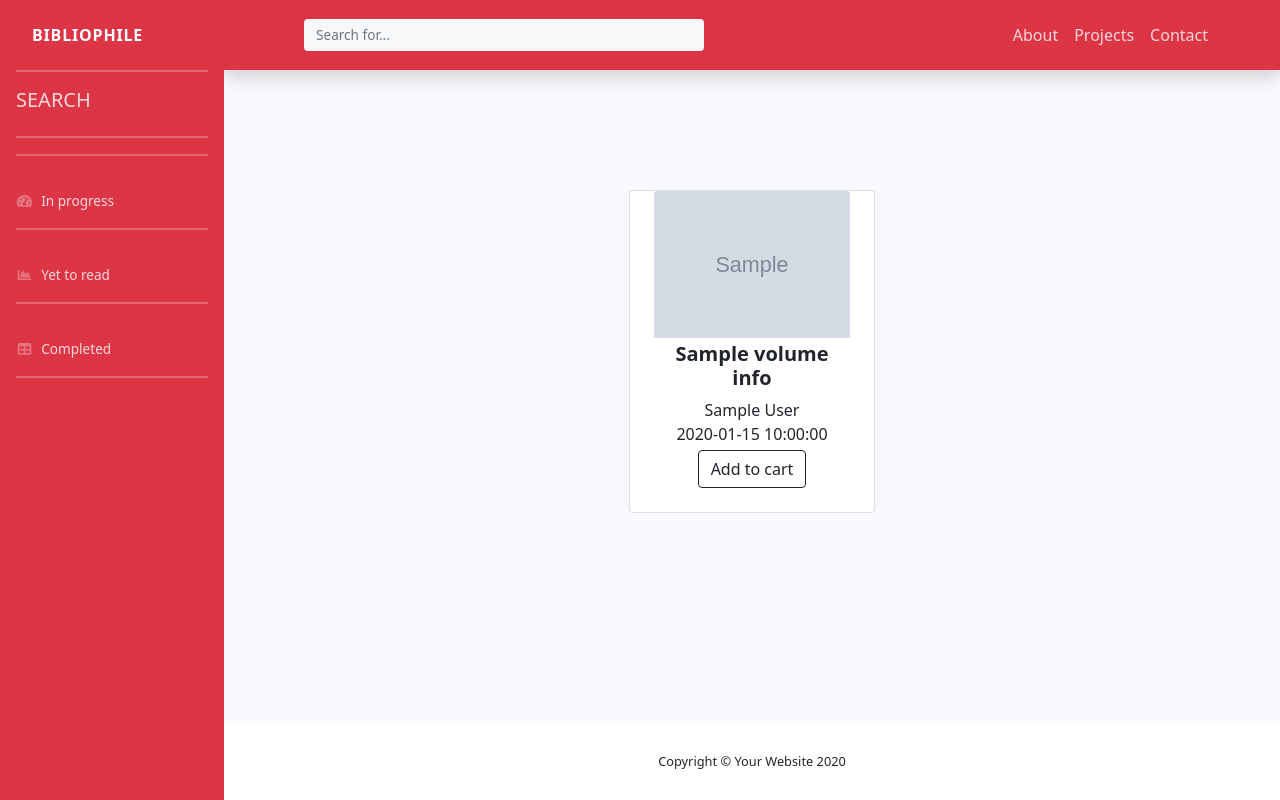
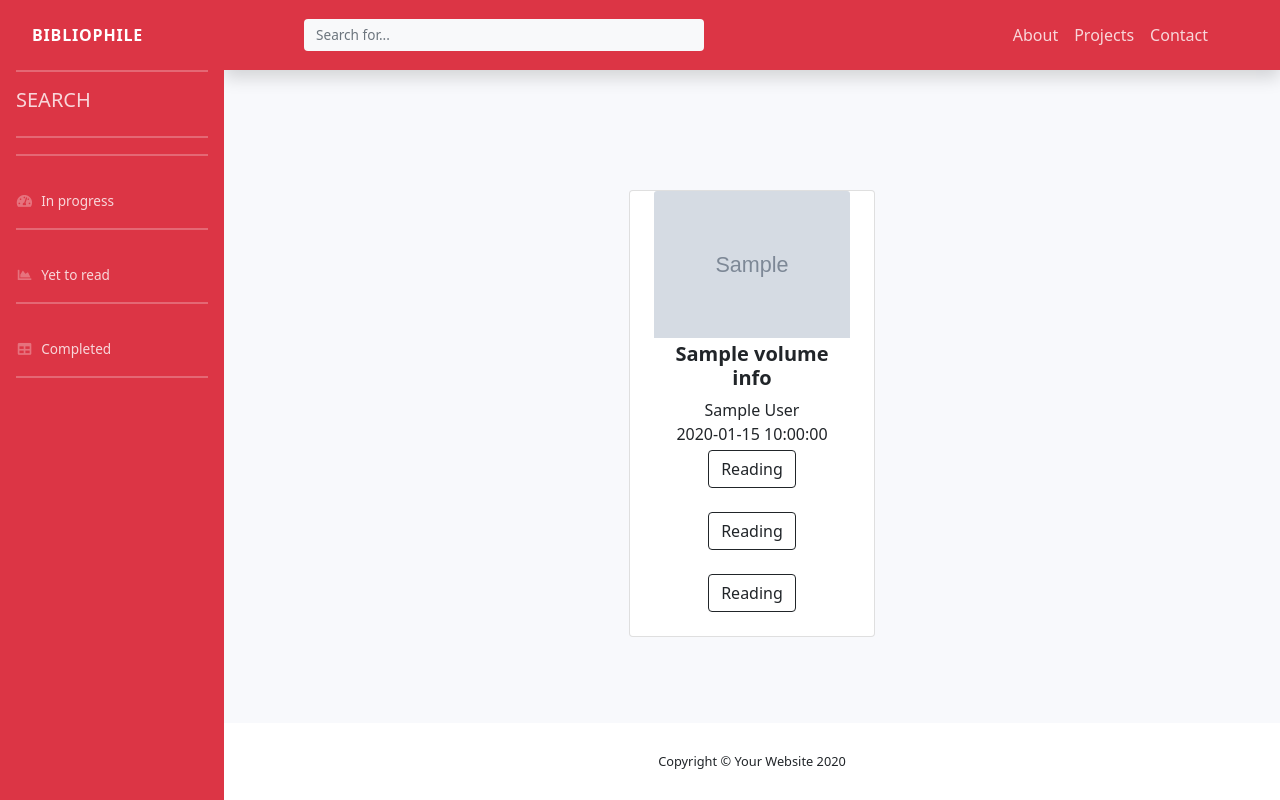
Before and after one commit to Stephen-Nw/digitalLibrary, a Flask app: template templates/search.html in a window 1280 px wide. Run offline with Flask 2, Linux system fonts and the light colour scheme; the template is opened without the code that fills it: most values are stand-ins (such as "Sample title", 1, 10 or a date in 2020); grey boxes marked "Sample" are stand-in pictures; some libraries are stand-ins or nearby versions.

Commit message:
create 2 additional footer classes

```diff
--- a/templates/search.html
+++ b/templates/search.html
@@ -31,8 +31,18 @@
         </div>
         <!-- Product actions-->
         <div class="card-footer p-4 pt-0 border-top-0 bg-transparent">
-            <div class="text-center"><a class="btn btn-outline-dark mt-auto" href="#">Add to cart</a></div>
+            <div class="text-center"><a class="btn btn-outline-dark mt-auto" href="#">Reading</a></div>
         </div>
+
+        <div class="card-footer p-4 pt-0 border-top-0 bg-transparent">
+            <div class="text-center"><a class="btn btn-outline-dark mt-auto" href="#">Reading</a></div>
+        </div>
+
+        <div class="card-footer p-4 pt-0 border-top-0 bg-transparent">
+            <div class="text-center"><a class="btn btn-outline-dark mt-auto" href="#">Reading</a></div>
+        </div>
+
+
     </div>
     {% endfor %}
 <!--</div>-->
```
